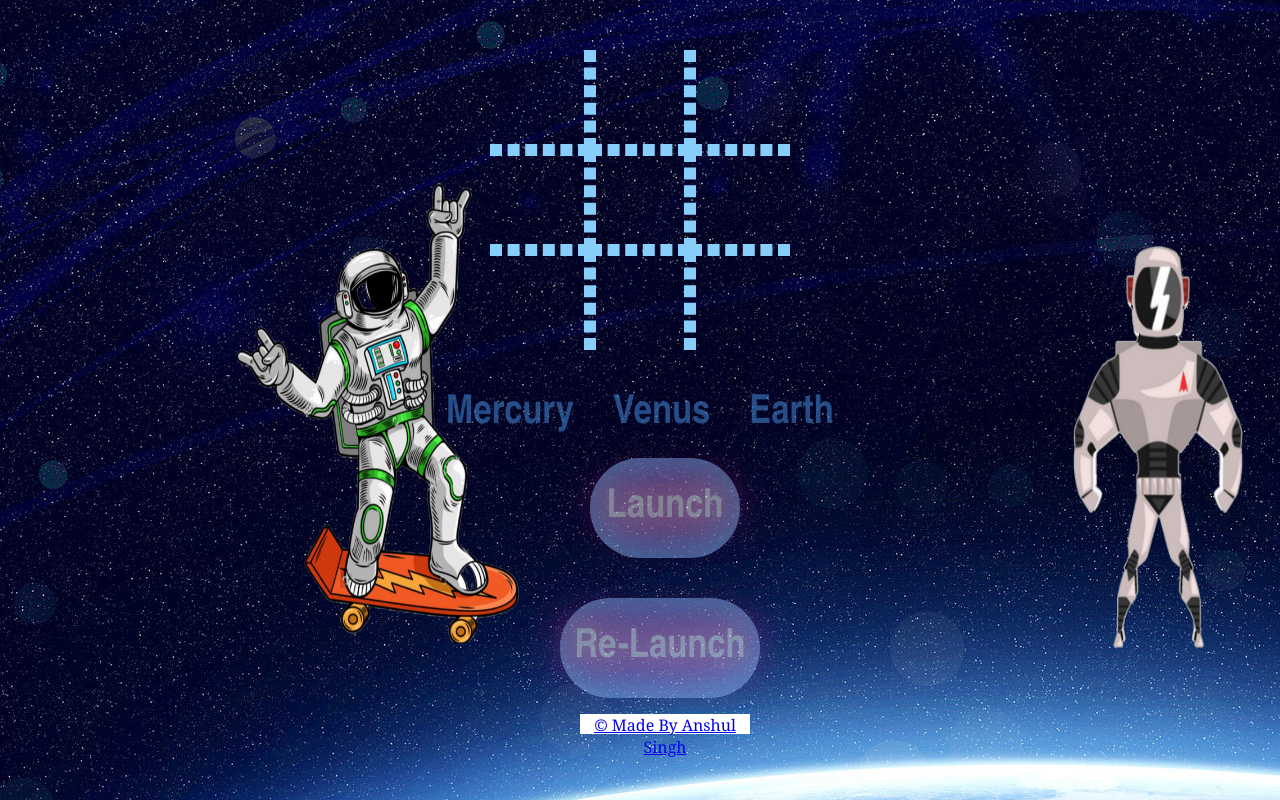
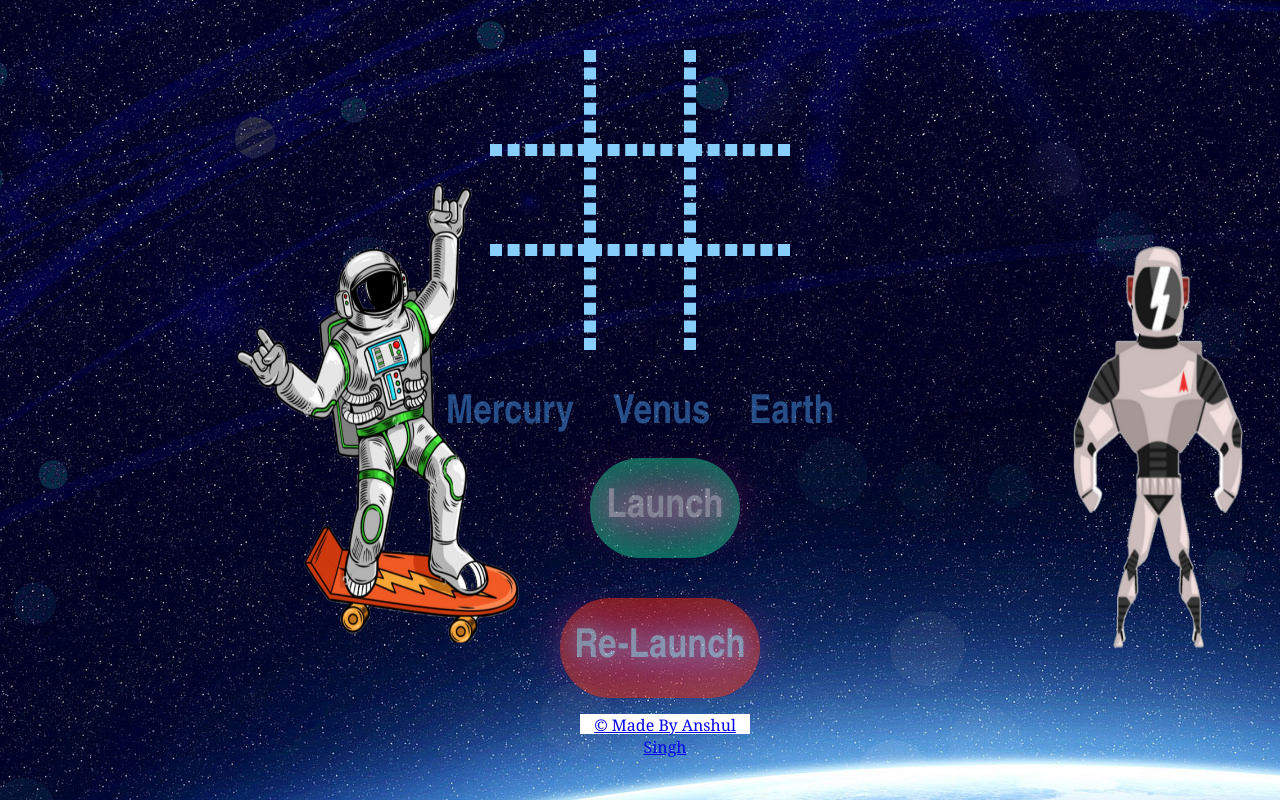
Before and after one commit to incredibleone/TIC-TAC-TOE_GAME, a plain HTML site: page index.html in a window 1280 px wide. Drawn offline with Linux system fonts and the light colour scheme.

Commit message:
NEW_commit

```diff
--- a/styles/ui.css
+++ b/styles/ui.css
@@ -213,7 +213,7 @@ body {
     margin-top: 20px;
     width: 150px;
     height: 100px;
-    background-color: #87CEFA;
+    background-color: #0eec96;
     line-height: 100px;
     text-align: center;
     border-radius: 150px;
@@ -246,7 +246,8 @@ body {
     margin-top: 40px;
     width: 200px;
     height: 100px;
-    background-color: #87CEFA;
+    background-color: #ff3d05;
+    ;
     line-height: 100px;
     text-align: center;
     border-radius: 200px;
@@ -260,9 +261,11 @@ body {
     background-position: inherit;
 }
 
-#replay:hover {
+
+/*#replay:hover {
     opacity: 1;
 }
+*/
 
 #won,
 #lost,
```
